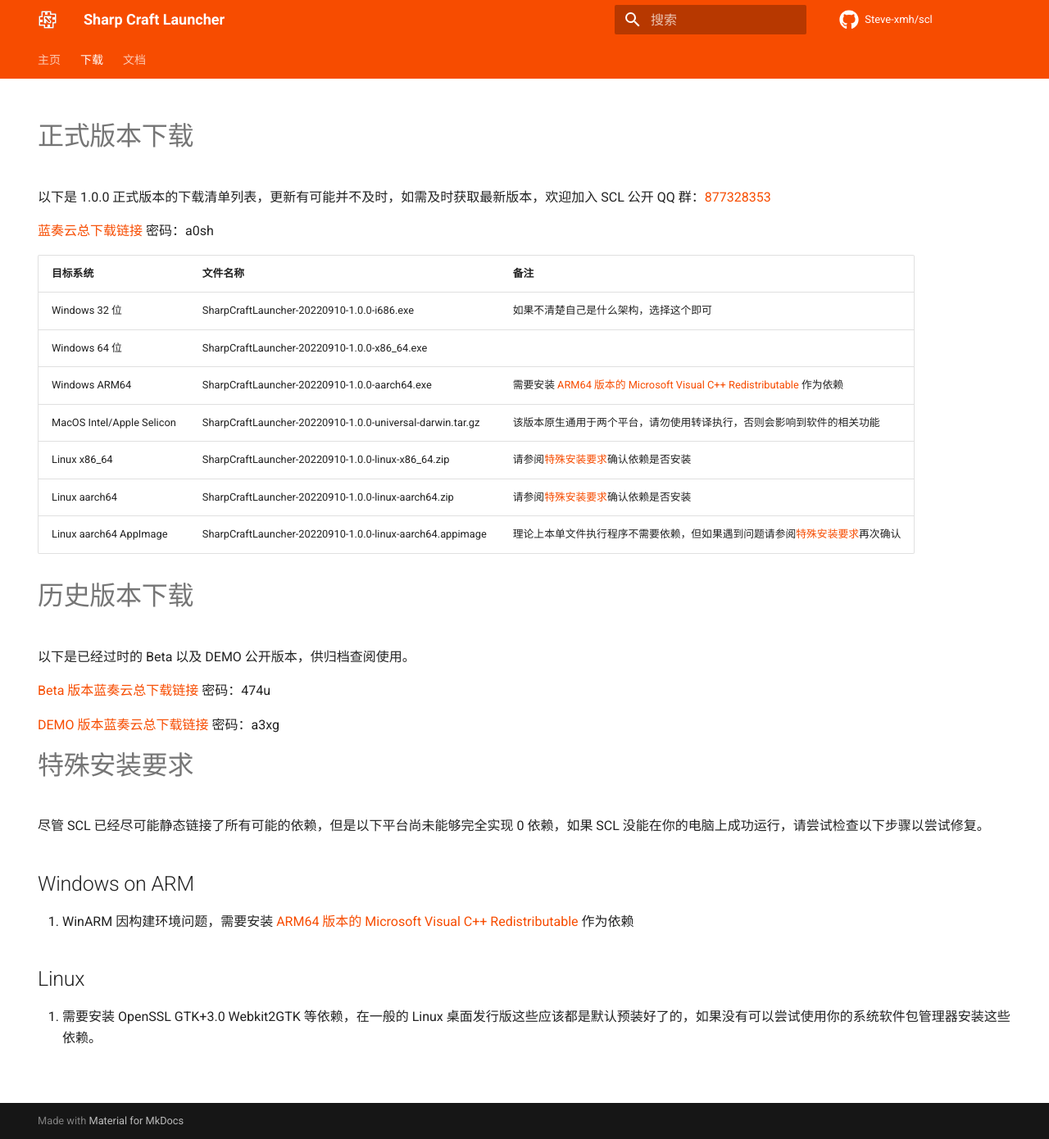
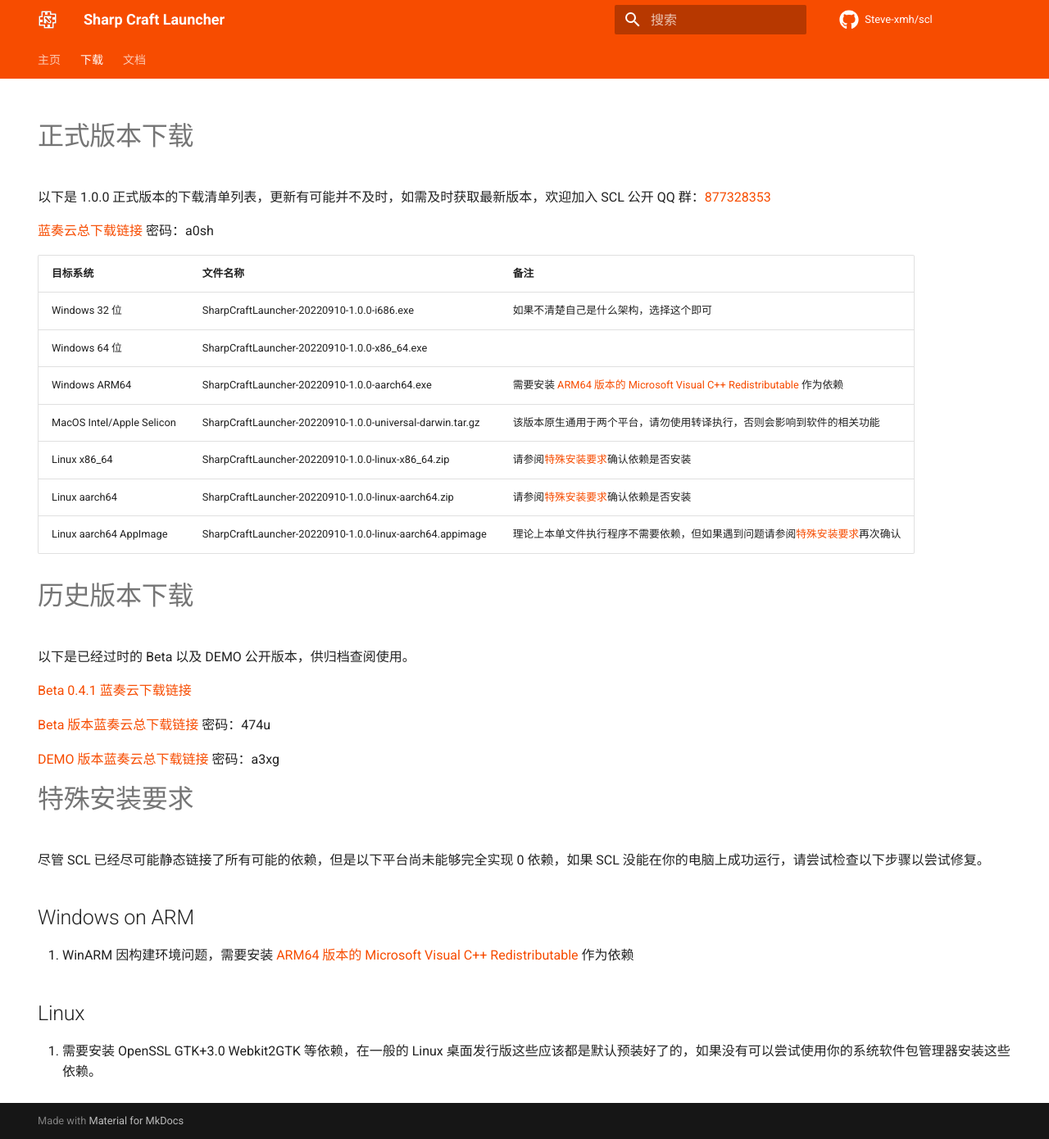
Before and after one commit to Steve-xmh/scl, an MkDocs documentation site: the page built from docs/download.md, in a window 1280 px wide and 1390 px high. Shown: the whole window at 82% size. Built offline with MkDocs 1.6.1 and Material for MkDocs 9.7.7, drawn with Linux system fonts in a browser that asks for light colours; comment, search, counter and statistics services are not loaded.

Commit message:
增加 0.4.1

```diff
--- a/docs/download.md
+++ b/docs/download.md
@@ -24,6 +24,8 @@
 
 以下是已经过时的 Beta 以及 DEMO 公开版本，供归档查阅使用。
 
+[Beta 0.4.1 蓝奏云下载链接](https://wwu.lanzouy.com/iLEYv09l1b8b)
+
 [Beta 版本蓝奏云总下载链接](https://wwu.lanzouy.com/b07neavof) 密码：474u
 
 [DEMO 版本蓝奏云总下载链接](https://wwu.lanzouy.com/b07mrdope) 密码：a3xg
```
